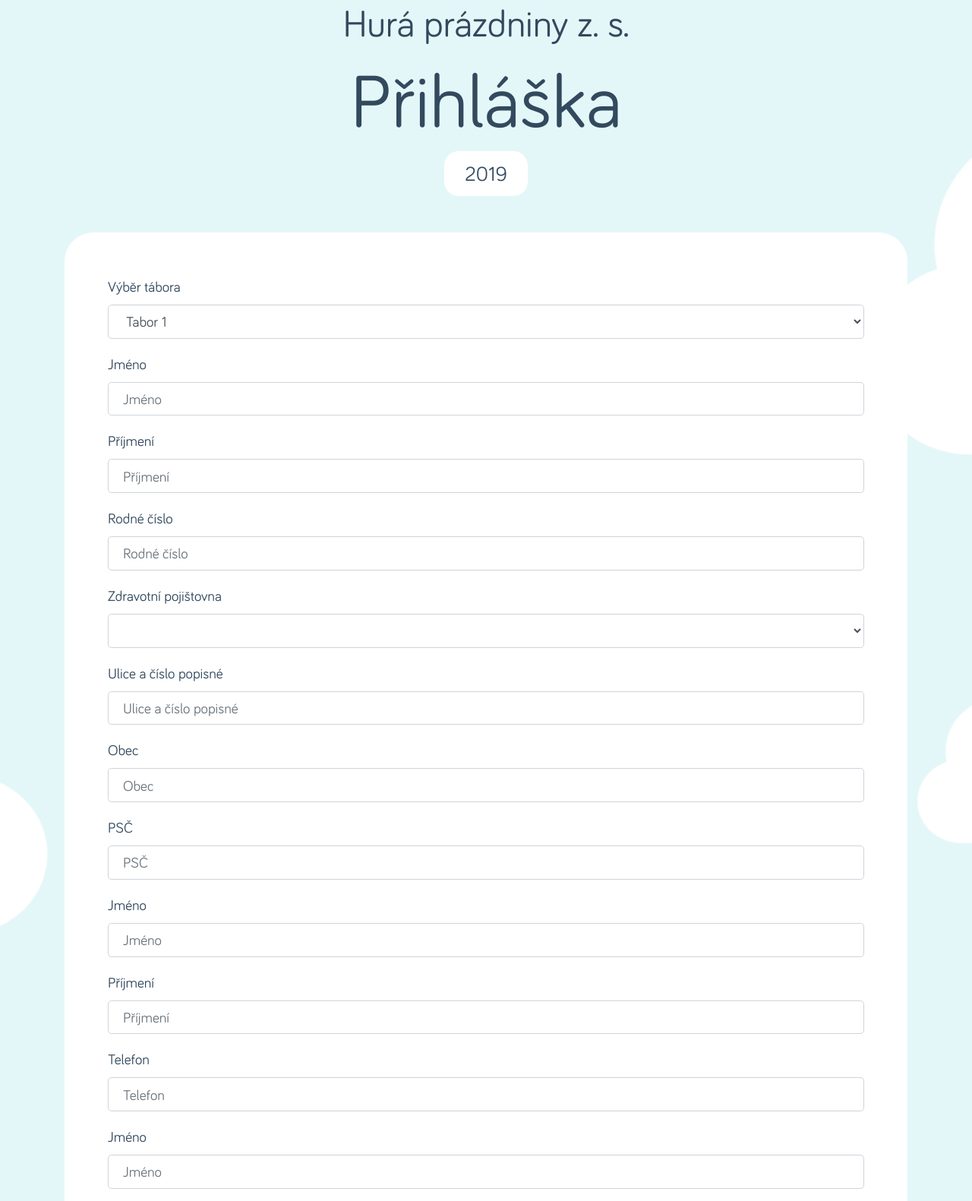
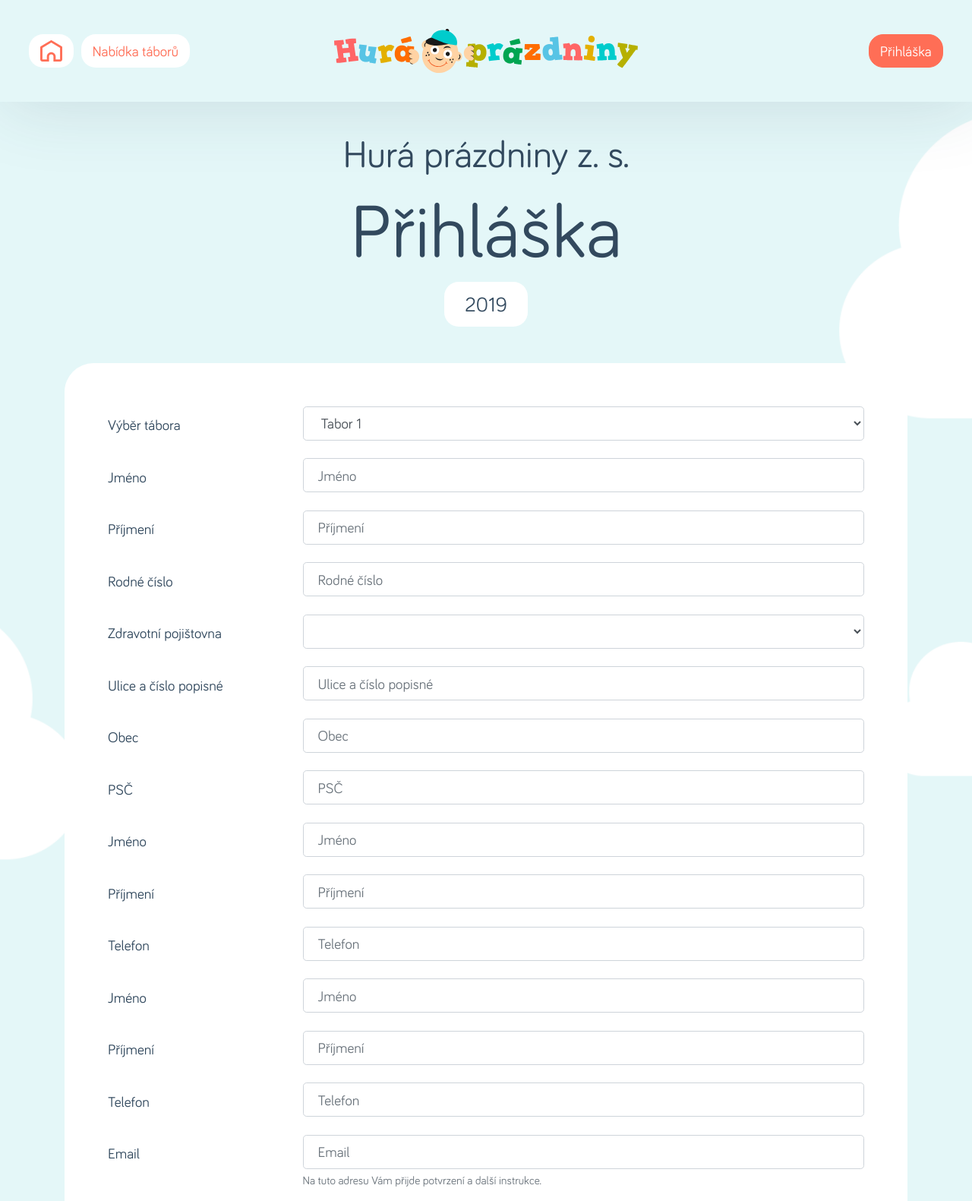
Before and after one commit to machal/hura-prazdniny-templates, a website: page prihlaska.html in a window 1280 px wide. Shown: the top 1581 px of the page at 76% size. Drawn offline with nearby package versions, Linux system fonts and the light colour scheme.

Commit message:
New submit form

```diff
--- a/prihlaska.html
+++ b/prihlaska.html
@@ -6,9 +6,30 @@
 
     <link rel="stylesheet" href="dist/css/style.css">
 
-    <title>Hurá, prázdniny!</title>
+    <title>Přihláška — Hurá, prázdniny!</title>
   </head>
   <body>
+
+    <nav class="hp-navmain" role="navigation">
+      <p class="hp-navmain__center">
+        <a href="#" class="hp-navmain__center-logo">
+          <img src="dist/svg/hrp-logo.svg" alt="Hurá prázdniny" class="img-fluid">
+        </a>
+      </p>
+      <p class="hp-navmain__left">
+        <a href="#" class="hp-navmain__left-home btn btn-secondary btn-inverted">
+          <img src="dist/svg/home.svg" alt="Domů" class="hp-navmain__left-img">
+        </a>
+        <a href="#" class="hp-navmain__left-camps btn btn-secondary btn-inverted">
+          <span class="d-none d-sm-inline">Nabídka táborů</span>
+          <span class="d-inline d-sm-none">Tábory</span>
+        </a>
+      </p>
+      <p class="hp-navmain__right">
+        <a href="#" class="hp-navmain__right-form btn btn-primary">Přihláška</a>
+      </p>
+    </nav>
+    <!-- /.hp-navmain -->
 
     <div class="container">
 
@@ -31,37 +52,40 @@
 
       <div class="hp-content">
 
+
+<!-- Začátek obsahu  -->
+
 <form action="/prihlaska/" method="post" class="form">
-            <input type="hidden" name="csrfmiddlewaretoken" value="7WCyFKNQdci062pgb9MgOYGtndjLHOBX1CVQX7SSHUFmBS23gooPjv5SPgUNDUd2">
-            <div class="form-group"><label for="id_item">Výběr tábora</label><select name="item" class="form-control" title="" id="id_item">
+  <input type="hidden" name="csrfmiddlewaretoken" value="iynOkW2Rgiz1O4RxZ0AFS2boStKzeqAgceG6Cj7TK0WnjUuk4fcenzANkwlBawcl">
+  <div class="form-group row"><label class="col-md-3 col-form-label" for="id_item">Výběr tábora</label><div class="col-md-9"><select name="item" class="form-control" title="" id="id_item">
 <option value="1" selected="selected">Tabor 1</option>
 
 <option value="2">Tabor 2</option>
 
 <option value="3">Tabor 3</option>
 
-    </select></div>
-    <div class="form-group"><label for="id_child_name">Jméno</label><input type="text" name="child_name" maxlength="50" class="form-control" placeholder="Jméno" title="" required="" id="id_child_name"></div>
-    <div class="form-group"><label for="id_child_surname">Příjmení</label><input type="text" name="child_surname" maxlength="100" class="form-control" placeholder="Příjmení" title="" required="" id="id_child_surname"></div>
-    <div class="form-group"><label for="id_child_bnumber">Rodné číslo</label><input type="text" name="child_bnumber" maxlength="11" class="form-control" placeholder="Rodné číslo" title="" required="" id="id_child_bnumber"></div>
-    <div class="form-group"><label for="id_insurance">Zdravotní pojištovna</label><select name="insurance" class="form-control" title="" id="id_insurance">
-    </select></div>
-    <div class="form-group"><label for="id_street">Ulice a číslo popisné</label><input type="text" name="street" maxlength="200" class="form-control" placeholder="Ulice a číslo popisné" title="" required="" id="id_street"></div>
-    <div class="form-group"><label for="id_town">Obec</label><input type="text" name="town" maxlength="200" class="form-control" placeholder="Obec" title="" required="" id="id_town"></div>
-    <div class="form-group"><label for="id_zip">PSČ</label><input type="text" name="zip" maxlength="6" class="form-control" placeholder="PSČ" title="" required="" id="id_zip"></div>
-    <div class="form-group"><label for="id_adult1_name">Jméno</label><input type="text" name="adult1_name" maxlength="50" class="form-control" placeholder="Jméno" title="" id="id_adult1_name"></div>
-    <div class="form-group"><label for="id_adult1_surname">Příjmení</label><input type="text" name="adult1_surname" maxlength="100" class="form-control" placeholder="Příjmení" title="" id="id_adult1_surname"></div>
-    <div class="form-group"><label for="id_adult1_phone">Telefon</label><input type="text" name="adult1_phone" maxlength="9" class="form-control" placeholder="Telefon" title="" id="id_adult1_phone"></div>
-    <div class="form-group"><label for="id_adult2_name">Jméno</label><input type="text" name="adult2_name" maxlength="50" class="form-control" placeholder="Jméno" title="" id="id_adult2_name"></div>
-    <div class="form-group"><label for="id_adult2_surname">Příjmení</label><input type="text" name="adult2_surname" maxlength="100" class="form-control" placeholder="Příjmení" title="" id="id_adult2_surname"></div>
-    <div class="form-group"><label for="id_adult2_phone">Telefon</label><input type="text" name="adult2_phone" maxlength="9" class="form-control" placeholder="Telefon" title="" id="id_adult2_phone"></div>
-    <div class="form-group"><label for="id_email">Email</label><input type="email" name="email" maxlength="254" class="form-control" placeholder="Email" title="Na tuto adresu Vám přijde potvrzení a další instrukce." required="" id="id_email">
+</select></div></div>
+<div class="form-group row"><label class="col-md-3 col-form-label" for="id_child_name">Jméno</label><div class="col-md-9"><input type="text" name="child_name" maxlength="50" class="form-control" placeholder="Jméno" title="" required="" id="id_child_name"></div></div>
+<div class="form-group row"><label class="col-md-3 col-form-label" for="id_child_surname">Příjmení</label><div class="col-md-9"><input type="text" name="child_surname" maxlength="100" class="form-control" placeholder="Příjmení" title="" required="" id="id_child_surname"></div></div>
+<div class="form-group row"><label class="col-md-3 col-form-label" for="id_child_bnumber">Rodné číslo</label><div class="col-md-9"><input type="text" name="child_bnumber" maxlength="11" class="form-control" placeholder="Rodné číslo" title="" required="" id="id_child_bnumber"></div></div>
+<div class="form-group row"><label class="col-md-3 col-form-label" for="id_insurance">Zdravotní pojištovna</label><div class="col-md-9"><select name="insurance" class="form-control" title="" id="id_insurance">
+</select></div></div>
+<div class="form-group row"><label class="col-md-3 col-form-label" for="id_street">Ulice a číslo popisné</label><div class="col-md-9"><input type="text" name="street" maxlength="200" class="form-control" placeholder="Ulice a číslo popisné" title="" id="id_street"></div></div>
+<div class="form-group row"><label class="col-md-3 col-form-label" for="id_town">Obec</label><div class="col-md-9"><input type="text" name="town" maxlength="200" class="form-control" placeholder="Obec" title="" required="" id="id_town"></div></div>
+<div class="form-group row"><label class="col-md-3 col-form-label" for="id_zip">PSČ</label><div class="col-md-9"><input type="text" name="zip" maxlength="6" class="form-control" placeholder="PSČ" title="" required="" id="id_zip"></div></div>
+<div class="form-group row"><label class="col-md-3 col-form-label" for="id_adult1_name">Jméno</label><div class="col-md-9"><input type="text" name="adult1_name" maxlength="50" class="form-control" placeholder="Jméno" title="" id="id_adult1_name"></div></div>
+<div class="form-group row"><label class="col-md-3 col-form-label" for="id_adult1_surname">Příjmení</label><div class="col-md-9"><input type="text" name="adult1_surname" maxlength="100" class="form-control" placeholder="Příjmení" title="" id="id_adult1_surname"></div></div>
+<div class="form-group row"><label class="col-md-3 col-form-label" for="id_adult1_phone">Telefon</label><div class="col-md-9"><input type="text" name="adult1_phone" maxlength="9" class="form-control" placeholder="Telefon" title="" id="id_adult1_phone"></div></div>
+<div class="form-group row"><label class="col-md-3 col-form-label" for="id_adult2_name">Jméno</label><div class="col-md-9"><input type="text" name="adult2_name" maxlength="50" class="form-control" placeholder="Jméno" title="" id="id_adult2_name"></div></div>
+<div class="form-group row"><label class="col-md-3 col-form-label" for="id_adult2_surname">Příjmení</label><div class="col-md-9"><input type="text" name="adult2_surname" maxlength="100" class="form-control" placeholder="Příjmení" title="" id="id_adult2_surname"></div></div>
+<div class="form-group row"><label class="col-md-3 col-form-label" for="id_adult2_phone">Telefon</label><div class="col-md-9"><input type="text" name="adult2_phone" maxlength="9" class="form-control" placeholder="Telefon" title="" id="id_adult2_phone"></div></div>
+<div class="form-group row"><label class="col-md-3 col-form-label" for="id_email">Email</label><div class="col-md-9"><input type="email" name="email" maxlength="254" class="form-control" placeholder="Email" title="Na tuto adresu Vám přijde potvrzení a další instrukce." required="" id="id_email">
 
 
 <small class="form-text text-muted">Na tuto adresu Vám přijde potvrzení a další instrukce.</small>
 
-    </div>
-    <div class="form-group"><label for="id_note">Jiné důležité údaje</label><textarea name="note" cols="40" rows="10" class="form-control" placeholder="Jiné důležité údaje" title="Zde můžete sdělit informace, které se nemusí týkat přímo zdravotního stavu a přesto jsou pro bezpečnou rekreaci důležité. Také zde můžete uvést požadavek na společné ubytování, pokud věkový rozdíl obou dětí není větší než 1 rok." id="id_note"></textarea>
+</div></div>
+<div class="form-group row"><label class="col-md-3 col-form-label" for="id_note">Jiné důležité údaje</label><div class="col-md-9"><textarea name="note" cols="40" rows="10" class="form-control" placeholder="Jiné důležité údaje" title="Zde můžete sdělit informace, které se nemusí týkat přímo zdravotního stavu a přesto jsou pro bezpečnou rekreaci důležité. Také zde můžete uvést požadavek na společné ubytování, pokud věkový rozdíl obou dětí není větší než 1 rok." id="id_note"></textarea>
 
 
 <small class="form-text text-muted">Zde můžete sdělit informace,
@@ -69,25 +93,29 @@
 bezpečnou rekreaci důležité. Také zde můžete uvést požadavek na společné
 ubytování, pokud věkový rozdíl obou dětí není větší než 1 rok.</small>
 
-    </div>
-    <div class="form-group"><div class="form-check"><input type="checkbox" name="agreement" class="form-check-input" required="" id="id_agreement"><label class="form-check-label" for="id_agreement" title="Odkaz na PDF">Souhlasím se smluvními podmínkami</label>
+</div></div>
+<div class="form-group row"><label class="col-md-3 col-form-label" for="id_agreement">&nbsp;</label><div class="col-md-9"><div class="form-check"><input type="checkbox" name="agreement" class="form-check-input" required="" id="id_agreement"><label class="form-check-label" for="id_agreement" title="Odkaz na PDF">Souhlasím se smluvními podmínkami</label>
 
 
 <small class="form-text text-muted">Odkaz na <a href="#">PDF</a></small>
 
-    </div></div>
-    <div class="form-group"><div class="form-check"><input type="checkbox" name="gdpr" class="form-check-input" required="" id="id_gdpr"><label class="form-check-label" for="id_gdpr" title="Odkaz na PDF">Souhlasím se zpracováním osobních údajů</label>
+</div></div></div>
+<div class="form-group row"><label class="col-md-3 col-form-label" for="id_gdpr">&nbsp;</label><div class="col-md-9"><div class="form-check"><input type="checkbox" name="gdpr" class="form-check-input" required="" id="id_gdpr"><label class="form-check-label" for="id_gdpr" title="Odkaz na PDF">Souhlasím se zpracováním osobních údajů</label>
 
 
 <small class="form-text text-muted">Odkaz na <a href="#">PDF</a></small>
 
-    </div></div>
+</div></div></div>
   <div class="form-group">
     <button type="submit" class="btn btn-primary">
       Submit
     </button>
   </div>
 </form>
+
+
+<!-- Konec obsahu  -->
+
 
       </div>
       <!-- /.hp-content -->
@@ -96,21 +124,27 @@
     </div><!-- .container -->
 
 
-    <div class="hp-foot">
+    <footer class="hp-foot" role="contentinfo">
+
+      <div class="hp-foot__wave"></div>
 
       <div class="container">
 
         <p class="hp-foot__logo">
-          <i>TODO Logo</i>
+          <a href="#" class="hp-foot__logo-anchor">
+            <img src="/dist/svg/hrp-logo-triradkove.svg" alt="Hurá prádzniny" class="img-fluid">
+          </a>
         </p>
 
         <p class="hp-foot__text-large">
-            Stránky provozuje spolek Hurá prázdniny.
+            Stránky provozuje spolek Hurá prázdniny.
+            <br>
             Přes 20 let pořádáme oblíbené dětské tábory.
+            <br>
             Vaše dotazy rádi zodpovíme na
             <a href="mailto:info@huraprazdniny.cz?subject=Dotaz%20z%20webu&body=Dobr%C3%BD%20den%2C%0A%0A">info@huraprazdniny.cz</a>
-            nebo na telefonu
-            <strong>606 643 700</strong>.
+            <br> nebo na telefonu
+            <strong class="hp-foot__phone">606 643 700</strong>.
         </p>
 
         <p class="hp-foot__text-small">
@@ -128,7 +162,7 @@
 
       </div>
 
-    </div><!-- /.hp-foot -->
+    </footer><!-- /.hp-foot -->
 
     <!-- Optional JavaScript -->
     <script src="https://code.jquery.com/jquery-3.3.1.slim.min.js" integrity="sha384-q8i/X+965DzO0rT7abK41JStQIAqVgRVzpbzo5smXKp4YfRvH+8abtTE1Pi6jizo" crossorigin="anonymous"></script>
```
Lines whose indentation alone changed are shown as unchanged.
